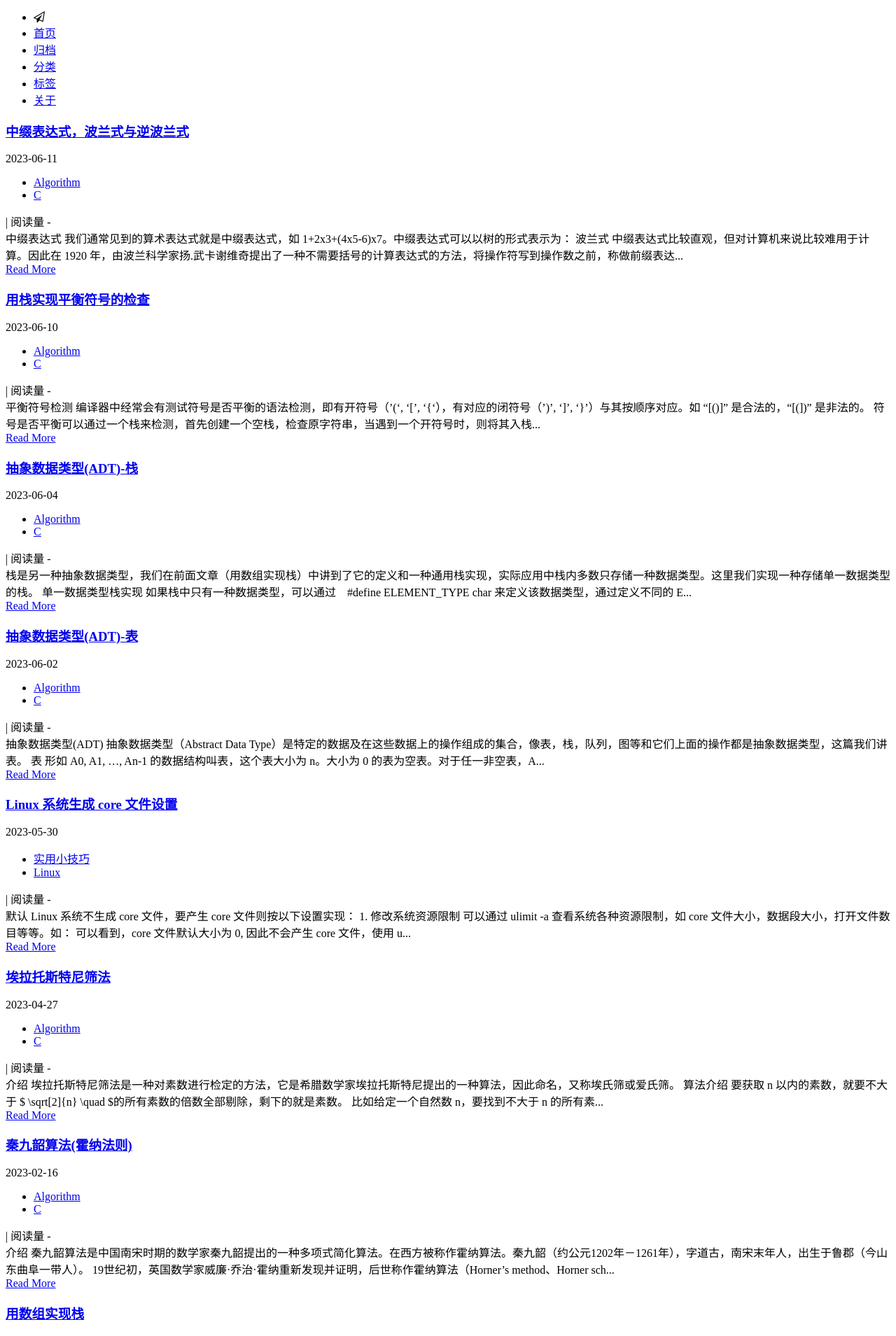
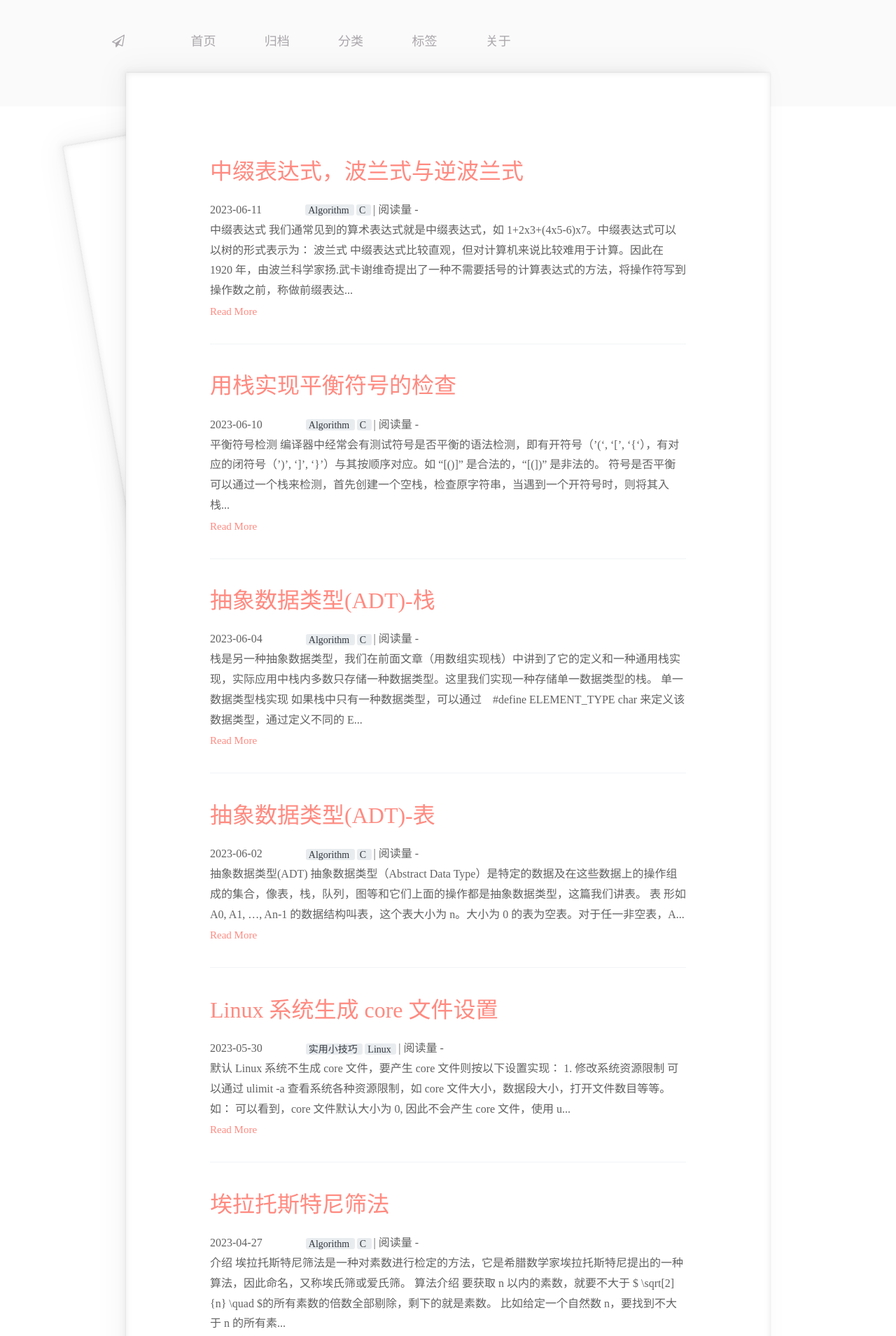
Before and after one commit to Snownight22/cassidyblog, a Jekyll site: the page built from index.html, in a window 1280 px wide. Shown: the top 1909 px of the page at 70% size. Built offline with Jekyll 4.4.1, drawn with Linux system fonts in a browser that asks for light colours; the list of posts is cut into pages by our own code.

Commit message:
modify sth. wrong

```diff
--- a/_layouts/default.html
+++ b/_layouts/default.html
@@ -4,7 +4,7 @@
 <head>
     <meta http-equiv="content-type" content="text/html; charset=utf-8" />
 	<meta name="viewport" content="width=device-width, initial-scale=1.0, maximum-scale=1.0, user-scalable=0">
-    <link rel="stylesheet" href="{{ "/assets/css/main.scss" | prepend: site.baseurl }}">
+    <link rel="stylesheet" href="{{ "/assets/css/main.css" | prepend: site.baseurl }}">
     <link rel="stylesheet" href="{{ "/assets/css/font-awesome.min.css" | prepend: site.baseurl }}">
     <title>{{ page.title}}</title>
 </head>
```
